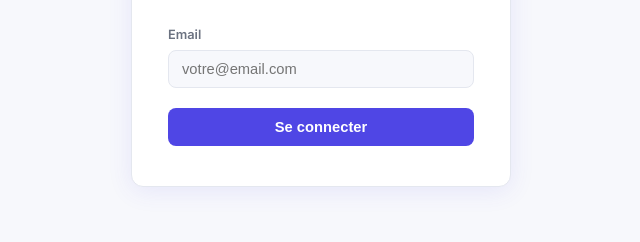
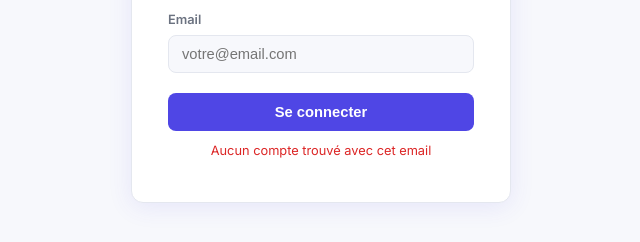
Before and after one commit to krtd6d974q-ctrl/affiliation-dashboard, a plain HTML site: page pages/affiliate.html in a window 1280 px wide. Both pictures are taken after a click on the button "Se connecter". Shown: the part 384-626 px from the top of the page, without its empty margins (319-959 px from the left). Drawn offline with Linux system fonts and the light colour scheme.

Commit message:
auto: mise a jour

```diff
--- a/pages/affiliate.html
+++ b/pages/affiliate.html
@@ -41,8 +41,7 @@
 
     function login() {
       const email = document.getElementById('f-email').value.trim();
-      const pass  = document.getElementById('f-pass').value;
-      const found = Object.entries(DB.getAffiliates()).find(([,a]) => a.email===email && a.password===pass);
+      const found = Object.entries(DB.getAffiliates()).find(([,a]) => a.email === email);
       if (!found) { document.getElementById('err').classList.remove('hidden'); return; }
       currentId = found[0];
       sessionStorage.setItem(AFF_KEY, currentId);
```
